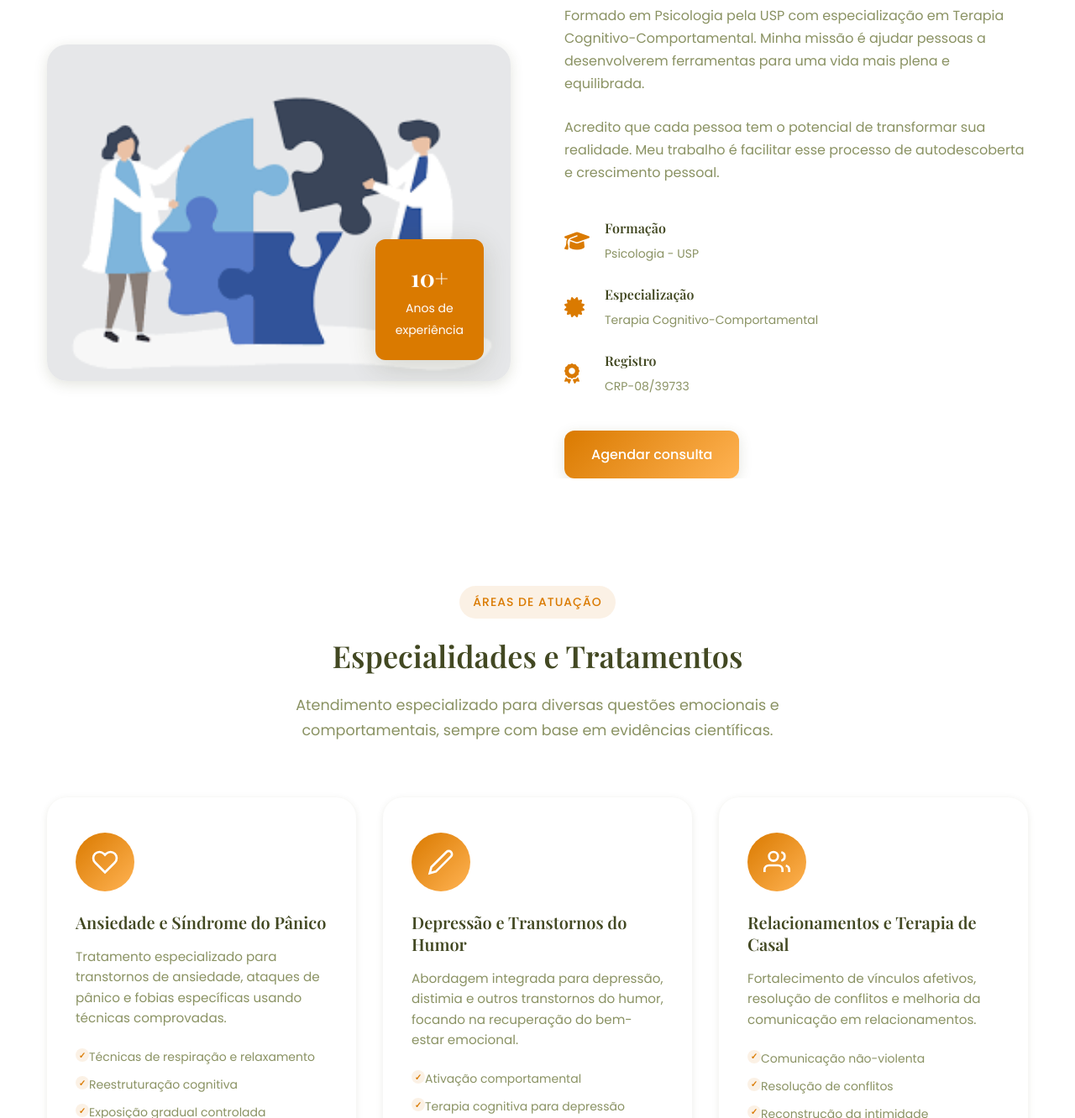
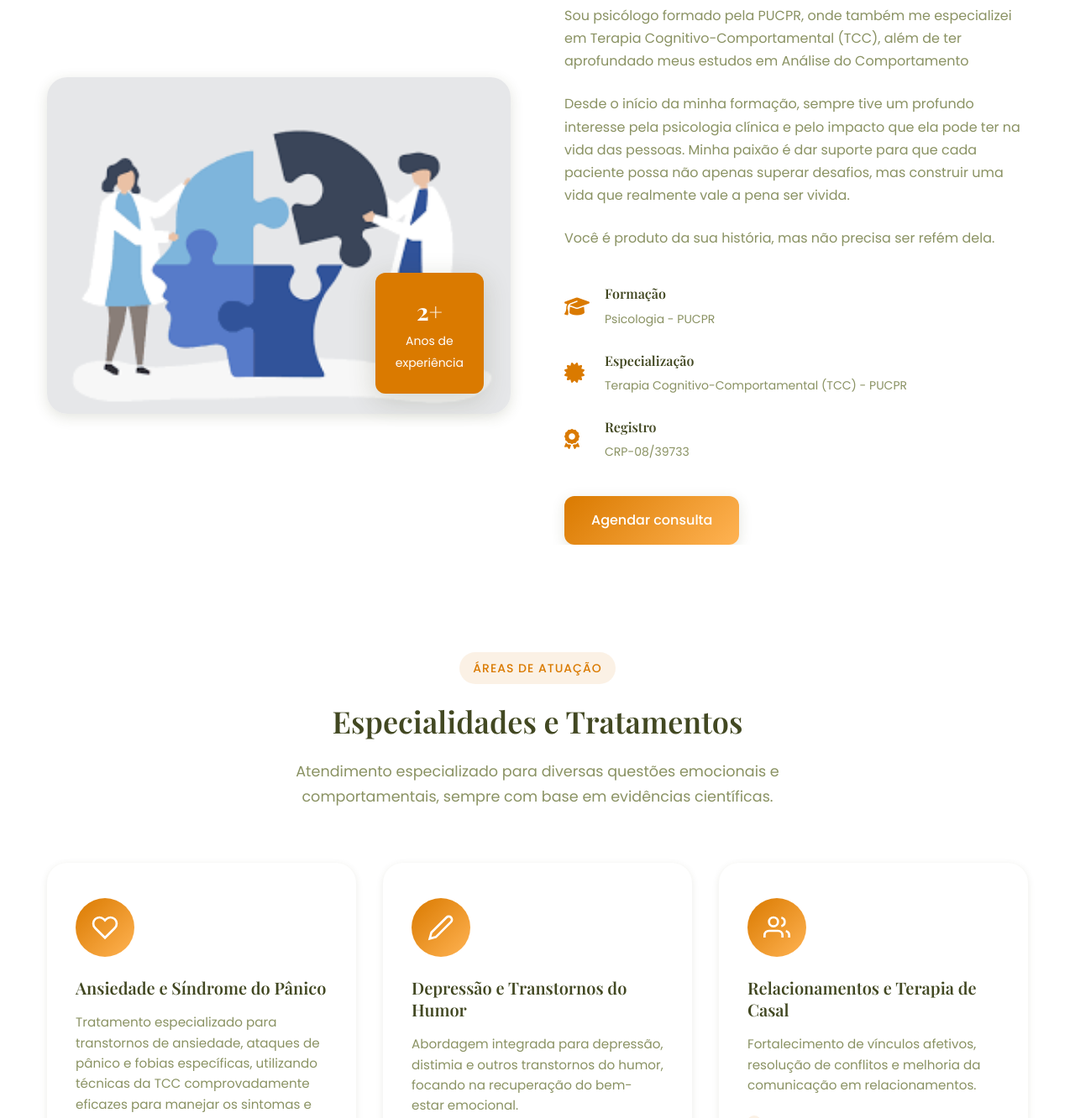
Before and after one commit to CarlosCharlesdev/Psicologo3, a plain HTML site: page index.html in a window 1280 px wide. Shown: the part 1112-2444 px from the top of the page at 84% size. Drawn offline with nearby package versions, Linux system fonts and the light colour scheme.

```diff
--- a/index.html
+++ b/index.html
@@ -3,7 +3,7 @@
 <head>
   <meta charset="UTF-8">
   <meta name="viewport" content="width=device-width, initial-scale=1.0">
-  <title>Dr. Rafael Costa - Psicólogo Clínico</title>
+  <title>Dr. Herick Camargo - Psicólogo Clínico</title>
   <link href="https://fonts.googleapis.com/css2?family=Poppins:wght@300;400;500;600;700&family=Playfair+Display:wght@400;500;600;700&display=swap" rel="stylesheet">
   <link href="https://cdnjs.cloudflare.com/ajax/libs/font-awesome/6.4.0/css/all.min.css" rel="stylesheet">
   <link rel="stylesheet" href="src/style.css">
@@ -64,8 +64,8 @@
           descubra seu <span class="highlight">potencial</span>
         </h1>
         <p class="home__description">
-          Especialista em terapia cognitivo-comportamental com mais de 10 anos de experiência.
-          Ajudo pessoas a superarem ansiedade, depressão e desenvolverem uma vida mais equilibrada.
+          Você se sente preso em padrões que o impedem de avançar?           Seja nas dificuldades dos relacionamentos familiares e amorosos,
+          na sensação de que está desperdiçando seu potencial, ou na angústia e se sentir perdido e sem propósito: saiba, a psicoterapia pode ser a chave para mudar como você age e se sente.
         </p>
         <div class="home__buttons">
           <a href="#contact" class="btn btn--primary">
@@ -79,22 +79,22 @@
         </div>
         <div class="home__stats">
           <div class="stat">
-            <span class="stat__number">500+</span>
+            <span class="stat__number">95+</span>
             <span class="stat__text">Pacientes atendidos</span>
           </div>
           <div class="stat">
-            <span class="stat__number">10+</span>
+            <span class="stat__number">2+</span>
             <span class="stat__text">Anos de experiência</span>
           </div>
           <div class="stat">
-            <span class="stat__number">95%</span>
+            <span class="stat__number">98%</span>
             <span class="stat__text">Taxa de satisfação</span>
           </div>
         </div>
       </div>
       <div class="home__image">
         <div class="home__blob">
-          <img src="../screenmatchSpring/Landing-page-Psico/projeto2/psicologo.jpeg" alt="Dr. Rafael Costa" class="home__img">
+          <img src="../screenmatchSpring/Landing-page-Psico/projeto2/psicologo.jpeg" alt="Dr. Herick Camargo" class="home__img">
         </div>
         <div class="home__floating-elements">
           <div class="floating-card floating-card--1">
@@ -124,9 +124,9 @@
 
       <div class="about__container grid">
         <div class="about__image">
-          <img src="src/download.png" alt="Dr. Rafael Costa" class="about__img">
+          <img src="src/download.png" alt="Dr. Herick Camargo" class="about__img">
           <div class="about__experience">
-            <span class="about__experience-number">10+</span>
+            <span class="about__experience-number">2+</span>
             <span class="about__experience-text">Anos de<br>experiência</span>
           </div>
         </div>
@@ -134,12 +134,13 @@
         <div class="about__data">
           <h3 class="about__title">Dr. Herick Camargo</h3>
           <p class="about__description">
-            Formado em Psicologia pela USP com especialização em Terapia Cognitivo-Comportamental.
-            Minha missão é ajudar pessoas a desenvolverem ferramentas para uma vida mais plena e equilibrada.
+            Sou psicólogo formado pela PUCPR, onde também me especializei em Terapia Cognitivo-Comportamental (TCC), além de ter aprofundado meus estudos em Análise do Comportamento
           </p>
           <p class="about__description">
-            Acredito que cada pessoa tem o potencial de transformar sua realidade. Meu trabalho é
-            facilitar esse processo de autodescoberta e crescimento pessoal.
+            Desde o início da minha formação, sempre tive um profundo interesse pela psicologia clínica e pelo impacto que ela pode ter na vida das pessoas. Minha paixão é dar suporte para que cada paciente possa não apenas superar desafios, mas construir uma vida que realmente vale a pena ser vivida.
+          </p>
+          <p class="about__description">
+            Você é produto da sua história, mas não precisa ser refém dela.
           </p>
 
           <div class="about__info">
@@ -147,14 +148,14 @@
               <i class="fas fa-graduation-cap"></i>
               <div>
                 <h4>Formação</h4>
-                <span>Psicologia - USP</span>
+                <span>Psicologia - PUCPR</span>
               </div>
             </div>
             <div class="about__info-item">
               <i class="fas fa-certificate"></i>
               <div>
                 <h4>Especialização</h4>
-                <span>Terapia Cognitivo-Comportamental</span>
+                <span>Terapia Cognitivo-Comportamental (TCC) - PUCPR</span>
               </div>
             </div>
             <div class="about__info-item">
@@ -192,13 +193,12 @@
           </div>
           <h3 class="card-title">Ansiedade e Síndrome do Pânico</h3>
           <p class="card-description">
-            Tratamento especializado para transtornos de ansiedade, ataques de pânico
-            e fobias específicas usando técnicas comprovadas.
+            Tratamento especializado para transtornos de ansiedade, ataques de pânico e fobias específicas, utilizando técnicas da TCC comprovadamente eficazes para manejar os sintomas e restaurar o controle.
           </p>
           <ul class="card-features">
-            <li>Técnicas de respiração e relaxamento</li>
-            <li>Reestruturação cognitiva</li>
-            <li>Exposição gradual controlada</li>
+            <li><strong>Técnicas de respiração e relaxamento:</strong> Para gerenciar a ativação fisiológica da ansiedade.</li>
+            <li>Reestruturação cognitiva: Para identificar e desafiar pensamentos catastróficos e distorcidos.</li>
+            <li>•	Exposição gradual controlada: Para enfrentar medos e fobias de forma segura e progressiva.</li>
           </ul>
         </div>
         <div class="specialty-card">
```
